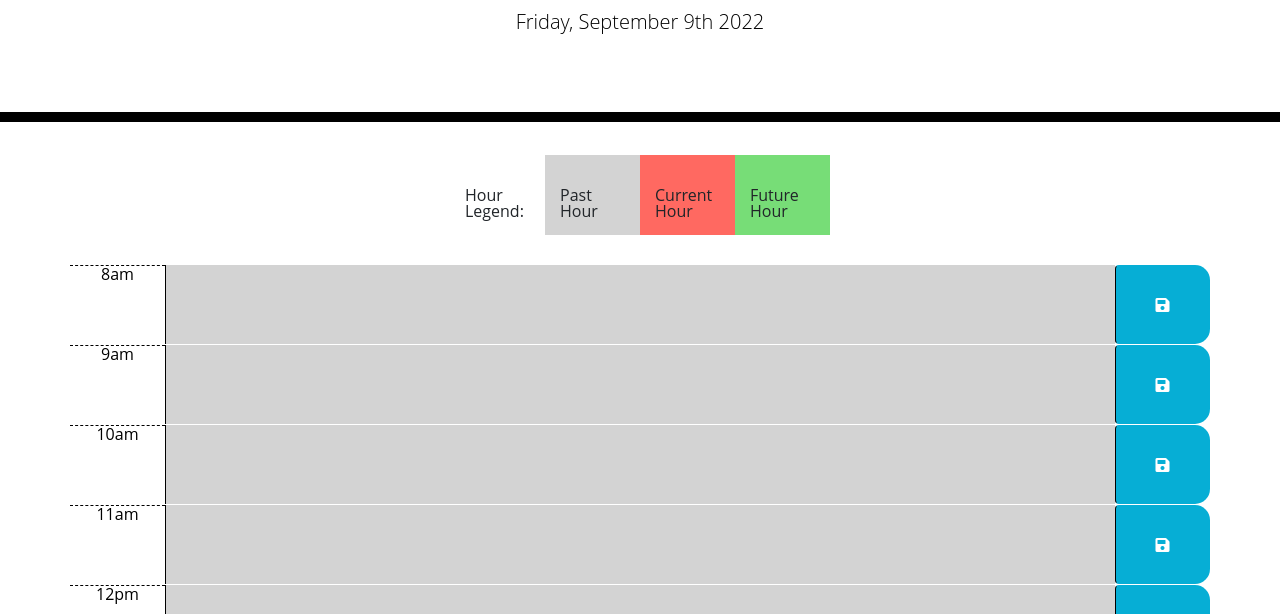
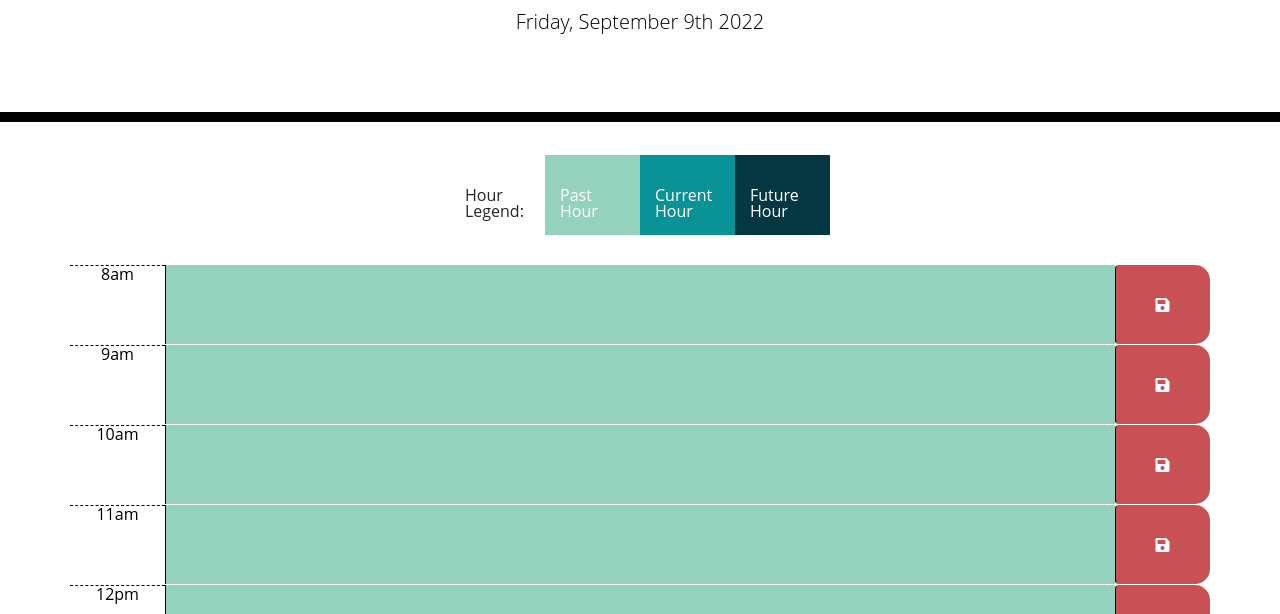
Before and after one commit to courtneycaputo/Daily-Planner, a plain HTML site: page index.html in a window 1280 px wide. Shown: the part 182-796 px from the top of the page. Drawn offline with nearby package versions, Linux system fonts and the light colour scheme.

Commit message:
update color scheme

```diff
--- a/assets/style.css
+++ b/assets/style.css
@@ -43,17 +43,17 @@ textarea{
 }
 
 .past {
-  background-color: #d3d3d3;
+  background-color: #94D2BD;
   color: white;
 }
 
 .present {
-  background-color: #ff6961;
+  background-color: #0A9396;
   color: white;
 }
 
 .future {
-  background-color: #77dd77;
+  background-color: #053742;
   color: white;
 }
 
@@ -61,27 +61,16 @@ textarea{
   border-left: 1px solid black;
   border-top-right-radius: 15px;
   border-bottom-right-radius: 15px;
-  background-color: #06AED5;
-  color: white;
+  background-color: #c75155;
+  color: #ffffff;
 }
 
 .saveBtn i:hover {
   font-size: 20px;
   transition: all .3s ease-in-out;
+  color: #E9D8A6;
 }
 
 .legend {
   margin-bottom: 30px;
 }
-
-.PH {
-  background-color: #d3d3d3;
-}
-
-.CH{
-  background-color: #ff6961;
-}
-
-.FH {
-  background-color: #77dd77;
-}
--- a/index.html
+++ b/index.html
@@ -31,13 +31,13 @@
           <div class="col-1">
             Hour Legend:
           </div>
-          <div class="col-1 PH">
+          <div class="col-1 past">
             Past Hour
           </div>
-          <div class="col-1 CH">
+          <div class="col-1 present">
             Current Hour
           </div>
-          <div class="col-1 FH">
+          <div class="col-1 future">
             Future Hour
           </div>
         </div>
```
